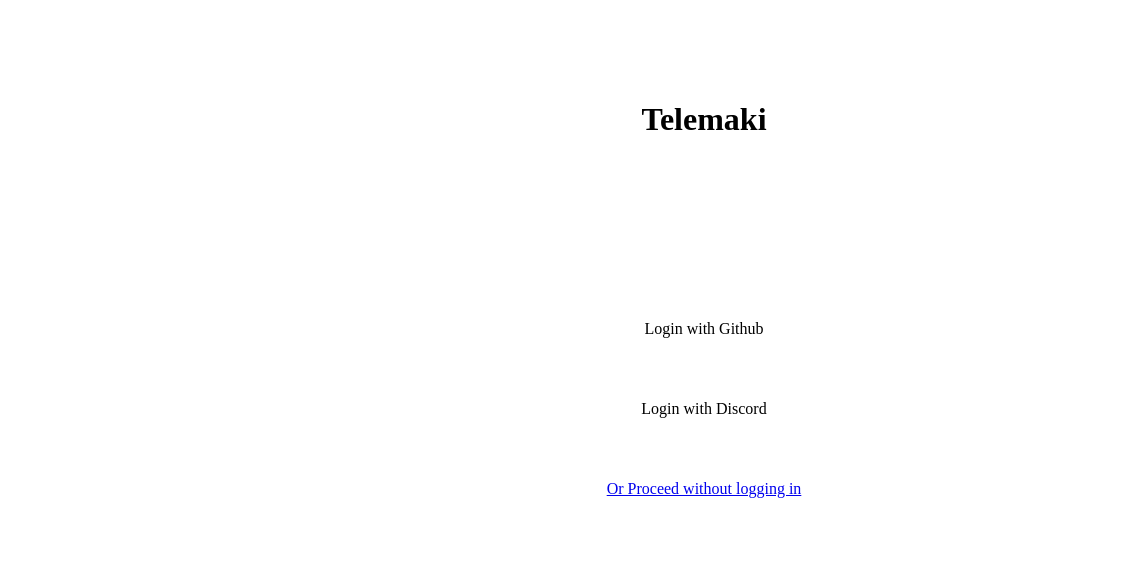
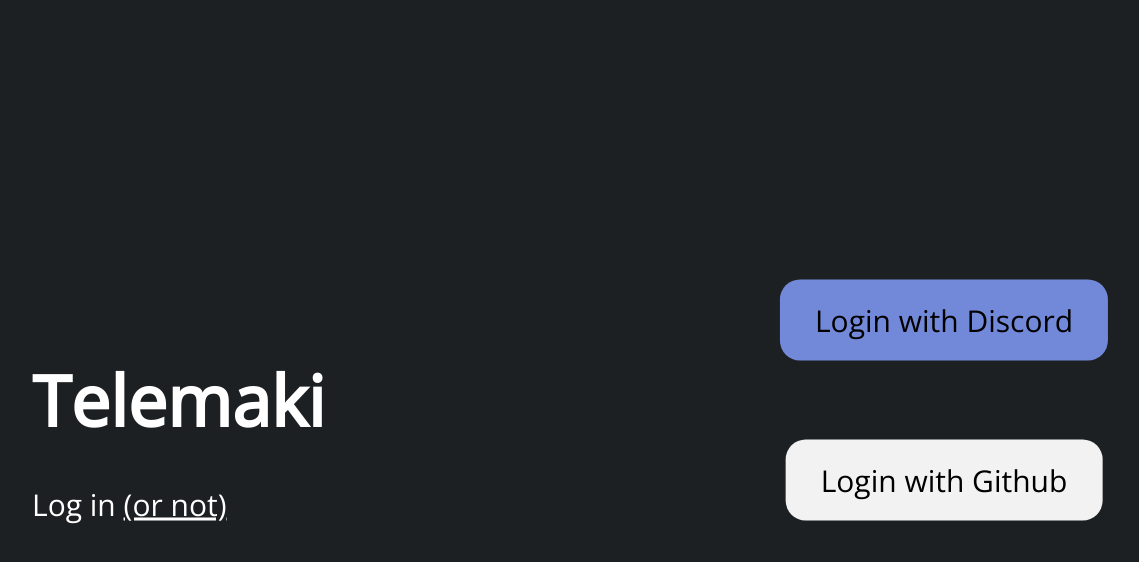
Before and after one commit to Telemaki/Telemaki, an Electron app: page app/login/index.html in a window 1600 px wide. Shown: the whole page, without its empty margins (96-1235 px from the left). Drawn offline with nearby package versions, Linux system fonts and the light colour scheme.

Commit message:
quick changes

```diff
--- a/app/login/index.html
+++ b/app/login/index.html
@@ -3,11 +3,12 @@
     <head>
         <title>Telemaki</title>
         <link rel="stylesheet" href="login.css">
+        <link href="https://fonts.googleapis.com/css?family=Open+Sans&display=swap" rel="stylesheet">
     </head>
     <body>
         <h1>Telemaki</h1>
-        <a id="discord">Login with Discord</a>
-        <a id="github">Login with Github</a>
-        <a id="proceed" href="../dashboard/index.html">Or Proceed without logging in</a>
+        <p>Log in <a href="../dashboard/index.html">(or not)</a></p>
+        <a class="btn" id="discord">Login with Discord</a>
+        <a class="btn" id="github">Login with Github</a>
     </body>
 </html>
--- a/app/login/login.css
+++ b/app/login/login.css
@@ -1,27 +1,53 @@
+* {
+    font-family: 'Open Sans', sans-serif;
+}
+
+body {
+    background-color: #1C2022;
+}
+
 h1 {
     position: fixed;
-    top: 10%;
-    transform: translateX(-50%);
-    left: 50%;
+    color: white;
+    font-size: 70px;
+    top: 50%;
+    transform: translateY(-50%);
+    left: 8%;
+    margin: 0;
+}
+
+p {
+    position: fixed;
+    color: white;
+    font-size: 30px;
+    top: 63%;
+    transform: translateY(-50%);
+    left: 8%;
+    margin: 0;
+}
+
+p a {
+    color: white;
+}
+
+.btn {
+    position: fixed;
+    transform: translate(-50%, -50%);
+    left: 65%;
+    padding: 20px 35px;
+    border-radius: 20px;
+    text-align: center;
+    text-decoration: none;
+    font-size: 30px;
+}
+
+#discord {
+    top: 40%;
+    color: black;
+    background: #7289da;
 }
 
 #github {
-    position: fixed;
-    top: 40%;
-    transform: translateX(-50%);
-    left: 50%;
+    top: 60%;
+    background: #f2f2f2;
 }
-
-#discord {
-    position: fixed;
-    top: 50%;
-    transform: translateX(-50%);
-    left: 50%;
-}
-
-#proceed {
-    position: fixed;
-    top: 60%;
-    transform: translateX(-50%);
-    left: 50%;
-}
--- a/package.json
+++ b/package.json
@@ -4,12 +4,15 @@
   "description": "A simple bot builder and editor for discord",
   "main": "main.js",
   "scripts": {
-	"start": "electron .",
+    "start": "electron .",
     "test": "echo \"Error: no test specified\" && exit 1"
   },
   "author": "",
   "license": "GPL-3.0-or-later",
   "devDependencies": {
     "electron": "^8.1.1"
+  },
+  "dependencies": {
+    "discord-rpc": "^3.1.0"
   }
 }
```
Also changed, not shown: main.js (+17 -0 lines), app/login/login.js (added).
